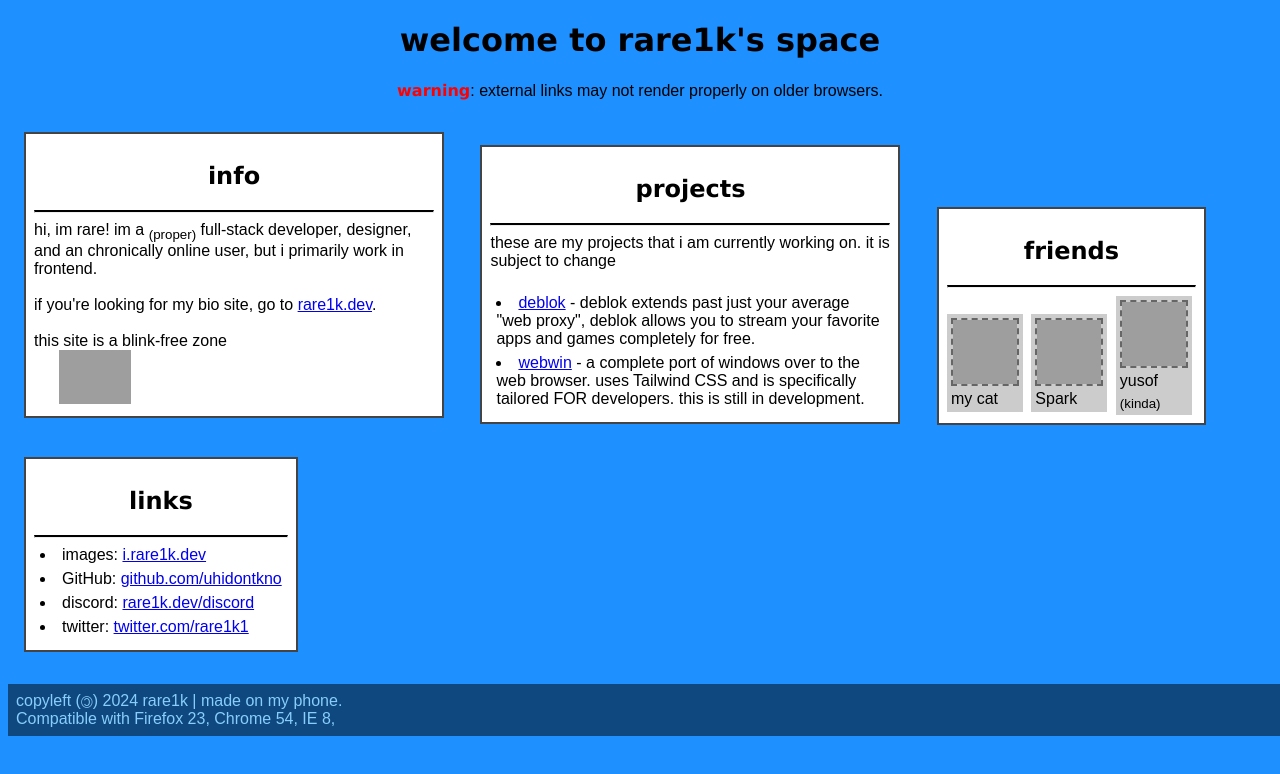
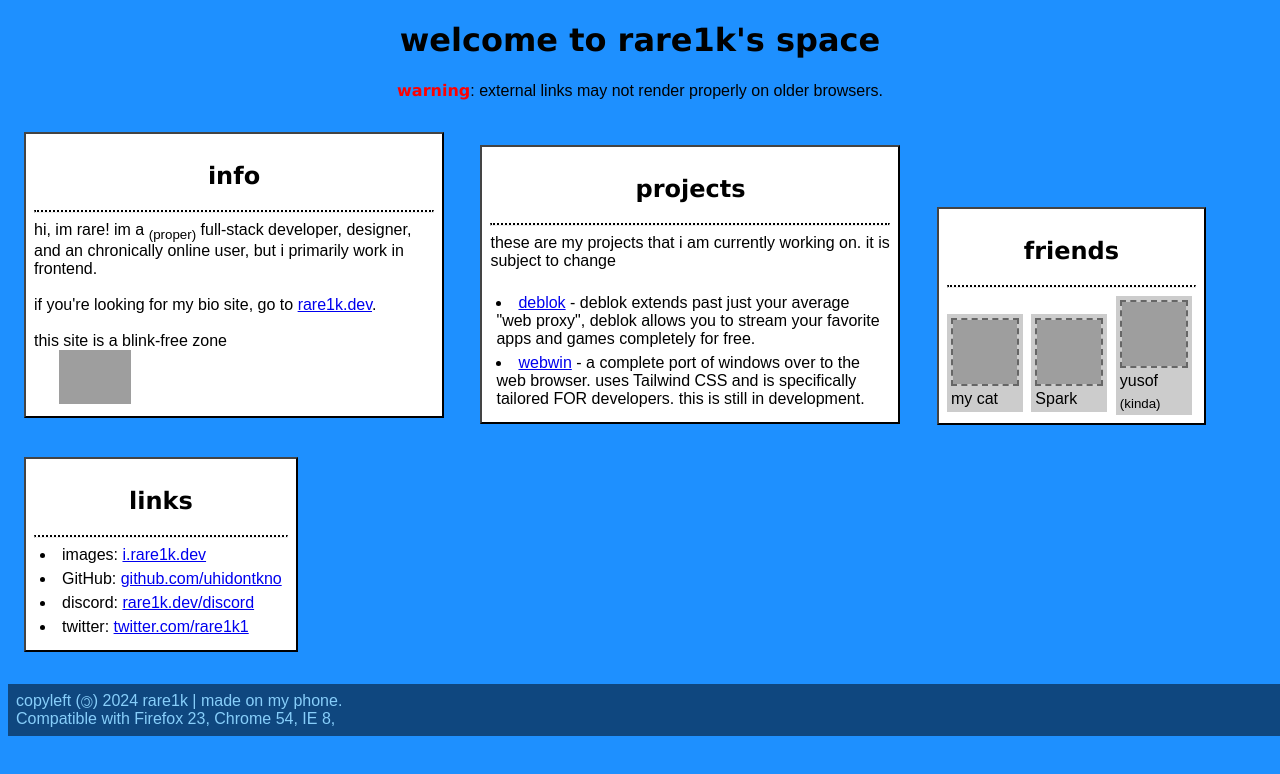
Before and after one commit to uhidontkno/space, a plain HTML site: page index.html in a window 1280 px wide. Drawn offline with Linux system fonts and the light colour scheme; grey boxes are pictures that could not be loaded; a web font is replaced by a local one.

Commit message:
Update and rename rare1k.html to index.html

```diff
--- a/rare1k.html
+++ b/index.html
@@ -7,8 +7,8 @@
     <style>
 
       html,body {font-family:"Verdana","Arial",sans-serif; background-color:dodgerblue;color:black;}
-      div {border:2px solid #444; background-color:white; padding:8px;min-height:100px;width:fit-content;max-width:400px;margin:16px;display:inline-block;}
-      hr {border-top:2px solid black;}
+      div {border:2px outset #444; background-color:white; padding:8px;min-height:100px;width:fit-content;max-width:400px;margin:16px;display:inline-block;}
+      hr {border-top:2px dotted black;}
       a:active {background-color:lightskyblue;color:blue;padding-left:6px; padding-right:6px;}
       img {max-width:72px !important;}
       li {margin:6px;}
```
